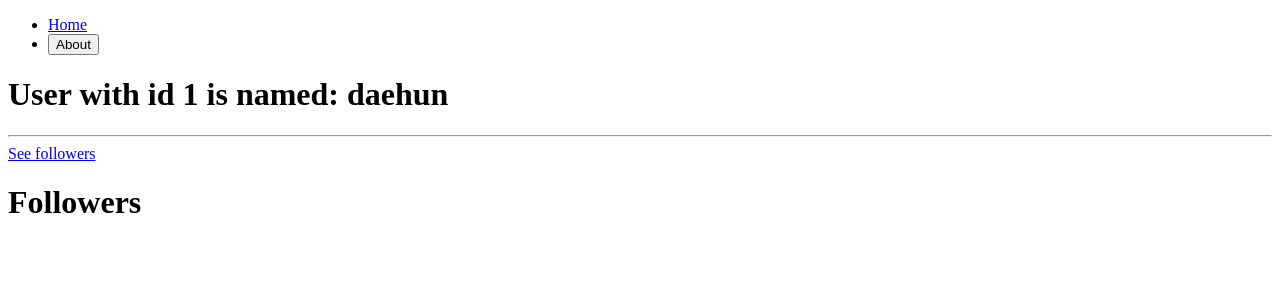
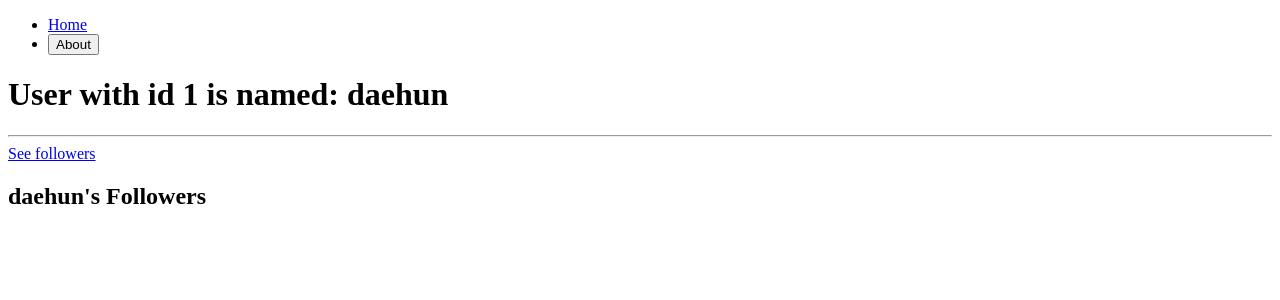
Before and after one commit to DaehunGwak/react-playground, a React (Create React App) app in the folder nomad-react-master/nomad-react-router/: page /users/1/followers in a window 1280 px wide. Shown: the top 300 px of the page. Built offline with nearby package versions, Linux system fonts and the light colour scheme.

Commit message:
nomad-react-master: router - useOutletContext

```diff
--- a/nomad-react-master/nomad-react-router/src/screens/users/Followers.tsx
+++ b/nomad-react-master/nomad-react-router/src/screens/users/Followers.tsx
@@ -1,5 +1,13 @@
+import {useOutletContext} from "react-router-dom";
+
+interface FollowerContext {
+  userName: string;
+}
+
 function Followers() {
-  return <h1>Followers</h1>;
+  const {userName} = useOutletContext<FollowerContext>();
+
+  return <h2>{userName}'s Followers</h2>;
 }
 
 export default Followers;
--- a/nomad-react-master/nomad-react-router/src/screens/users/User.tsx
+++ b/nomad-react-master/nomad-react-router/src/screens/users/User.tsx
@@ -3,13 +3,14 @@ import {users} from "../../data/mock";
 
 function User() {
   const {userId} = useParams();
+  const user = users[Number(userId) - 1];
 
   return (
     <div>
-      <h1>User with id {userId} is named: {users[Number(userId) - 1].name}</h1>
+      <h1>User with id {userId} is named: {user.name}</h1>
       <hr/>
       <Link to={"followers"}>See followers</Link>
-      <Outlet/>
+      <Outlet context={{userName: user.name}}/>
     </div>
   );
 }
```
